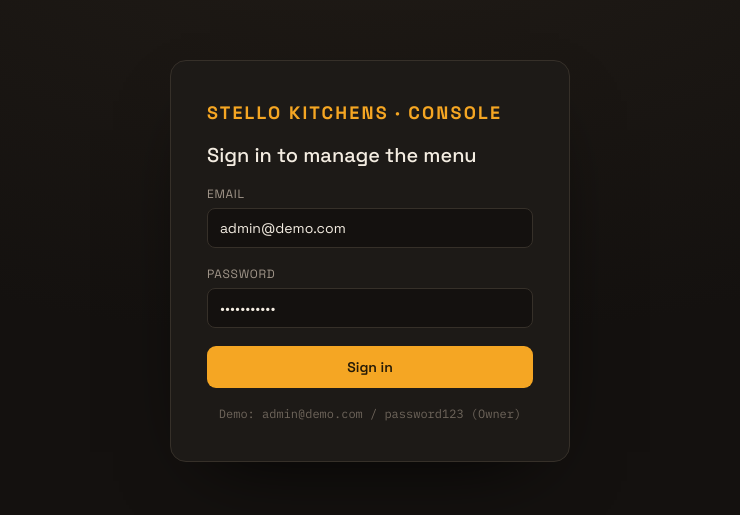
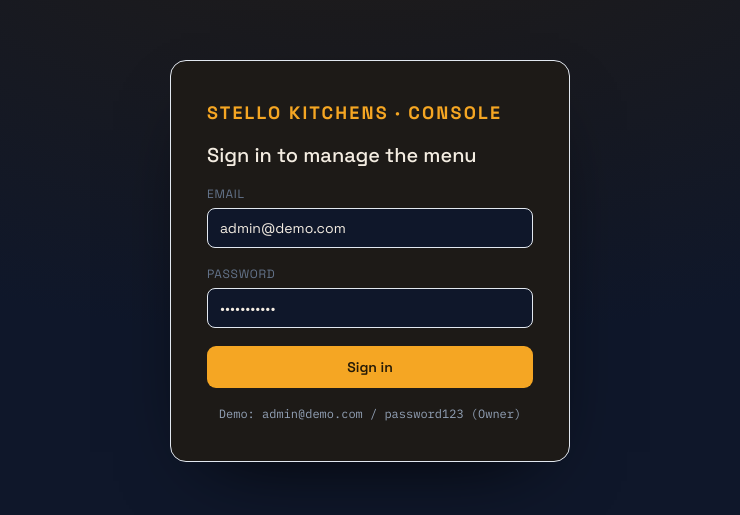
Before and after one commit to Vansh-develops/stello-kitchens, a Next.js app in the folder apps/dashboard/: page / in a window 1280 px wide. Shown: the part 139-654 px from the top of the page, without its empty margins (270-1010 px from the left). Built offline with nearby package versions, Linux system fonts and the light colour scheme.

Commit message:
feat(dashboard): apply the outlet's brand theme via ThemeProvider
Co-Authored-By: Claude Opus 4.8 (1M context) <noreply@anthropic.com>

```diff
--- a/apps/dashboard/app/page.tsx
+++ b/apps/dashboard/app/page.tsx
@@ -4,6 +4,7 @@ import { useCallback, useEffect, useState } from "react";
 import type { AuthUser, OutletDto } from "@stello/shared";
 import { api, hasToken, setToken } from "@/lib/api";
 import { Console } from "@/components/Console";
+import { ThemeProvider } from "@/components/ThemeProvider";
 
 export default function Page() {
   const [user, setUser] = useState<AuthUser | null>(null);
@@ -39,21 +40,29 @@ export default function Page() {
     setOutlet(null);
   };
 
-  if (loading) return <div className="boot">Loading console…</div>;
+  if (loading)
+    return (
+      <ThemeProvider themeId={outlet?.themeId}>
+        <div className="boot">Loading console…</div>
+      </ThemeProvider>
+    );
 
   if (!user || !outlets) {
     return (
+      <ThemeProvider themeId={outlet?.themeId}>
         <Login
           onLoggedIn={async () => {
             setLoading(true);
             await bootstrap();
           }}
         />
+      </ThemeProvider>
     );
   }
 
   if (!outlet) {
     return (
+      <ThemeProvider>
         <div className="pick-outlet">
           <span className="wordmark">STELLO KITCHENS · CONSOLE</span>
           <h1>Select outlet</h1>
@@ -71,16 +80,19 @@ export default function Page() {
             Sign out
           </button>
         </div>
+      </ThemeProvider>
     );
   }
 
   return (
+    <ThemeProvider themeId={outlet?.themeId}>
       <Console
         user={user}
         outlet={outlet}
         onSwitchOutlet={outlets.length > 1 ? () => setOutlet(null) : undefined}
         onLogout={logout}
       />
+    </ThemeProvider>
   );
 }
 
--- /dev/null
+++ b/apps/dashboard/components/ThemeProvider.tsx
@@ -0,0 +1,10 @@
+"use client";
+import { useEffect } from "react";
+import { applyTheme, getTheme, DEFAULT_THEME_ID } from "@stello/shared";
+
+export function ThemeProvider({ themeId, children }: { themeId?: string; children: React.ReactNode }) {
+  useEffect(() => {
+    applyTheme(getTheme(themeId ?? DEFAULT_THEME_ID), document.documentElement);
+  }, [themeId]);
+  return <>{children}</>;
+}
```
Lines whose indentation alone changed are shown as unchanged.
